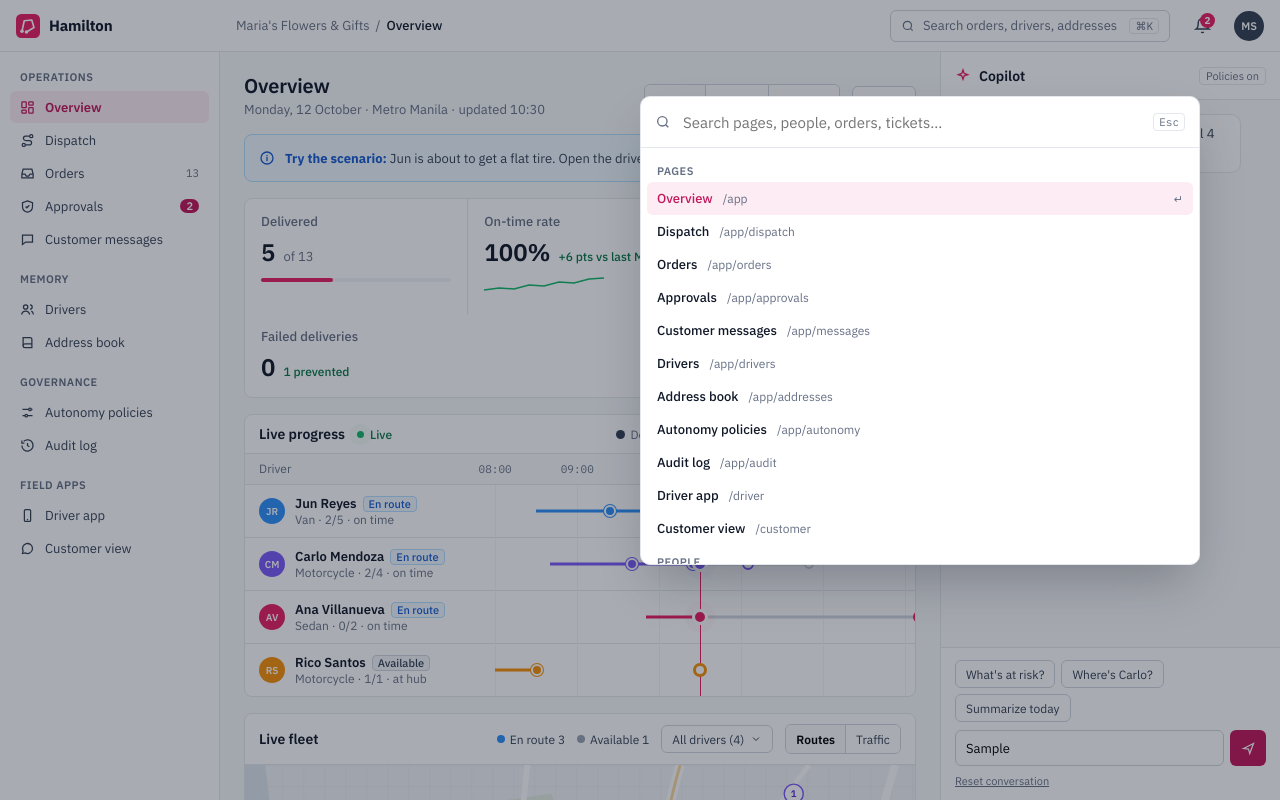
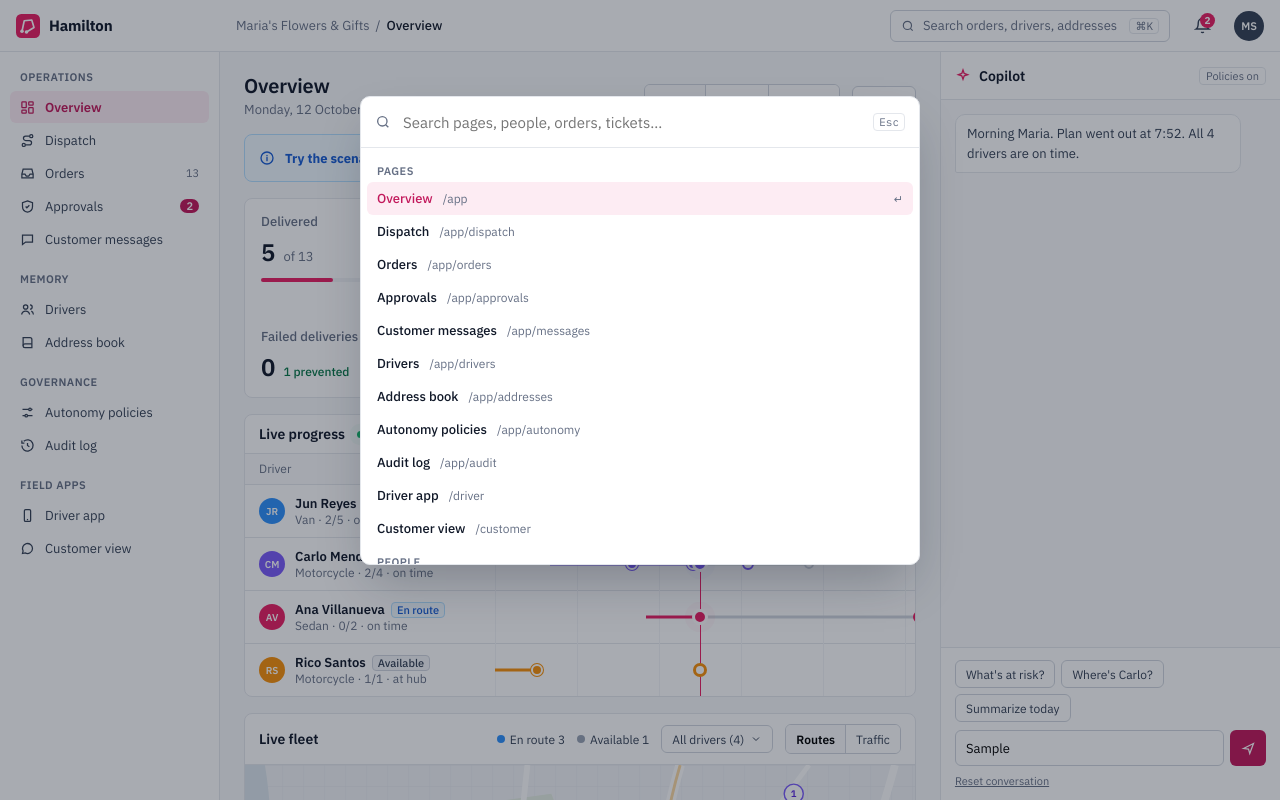
Before and after one commit to RufelleEmmanuelPactol/hamilton, a Next.js app in the folder web/: page /app in a window 1280 px wide. Both pictures are taken after typing "Sample" into the empty fields and a click on the button "Search orders, drivers, addresses". Shown: the top 800 px of the page. Built offline with nearby package versions, Linux system fonts and the light colour scheme.

Commit message:
Center search, profile and Coming soon dialogs
The fade-in animation reset transform, so translateX(-50%) centering was lost.

Co-Authored-By: Claude Opus 5.5 <noreply@anthropic.com>
Claude-Session: https://claude.ai/code/session_01CEhnZtsZK3DT1DEPtoGfZf

```diff
--- a/web/src/components/Overlays.tsx
+++ b/web/src/components/Overlays.tsx
@@ -146,7 +146,7 @@ function PersonCard({ p, rect, onClose }: { p: Person; rect: Rect; onClose: () =
         left: Math.max(12, Math.min(rect.left, window.innerWidth - W - 12)),
         ...(rect.bottom + 340 < window.innerHeight ? { top: rect.bottom + 8 } : { bottom: Math.max(12, window.innerHeight - rect.top + 8) }),
       }
-    : { left: "50%", top: "18vh", transform: "translateX(-50%)" };
+    : { left: 0, right: 0, margin: "0 auto", top: "18vh" };
   const today = p.kind === "driver" ? driverToday(p.key, phase, back) : null;
   const first = p.name.split(" ")[0];
   return (
@@ -261,7 +261,7 @@ function SoonModal({ label, onClose }: { label: string; onClose: () => void }) {
         role="alertdialog"
         aria-label="Coming soon"
         className="ham-in"
-        style={{ ...panel, position: "fixed", left: "50%", top: "22vh", transform: "translateX(-50%)", width: 420, maxWidth: "calc(100vw - 24px)", padding: "20px" }}
+        style={{ ...panel, position: "fixed", left: 0, right: 0, margin: "0 auto", top: "22vh", width: 420, maxWidth: "calc(100vw - 24px)", padding: "20px" }}
       >
         <div
           style={{
@@ -372,7 +372,7 @@ function Palette({ onClose }: { onClose: () => void }) {
         role="dialog"
         aria-label="Search"
         className="ham-in"
-        style={{ ...panel, position: "fixed", left: "50%", top: "12vh", transform: "translateX(-50%)", width: 560, maxWidth: "calc(100vw - 24px)", overflow: "hidden" }}
+        style={{ ...panel, position: "fixed", left: 0, right: 0, margin: "0 auto", top: "12vh", width: 560, maxWidth: "calc(100vw - 24px)", overflow: "hidden" }}
       >
         <div style={{ display: "flex", alignItems: "center", gap: 10, padding: "0 14px", borderBottom: "1px solid var(--line)" }}>
           <svg width="16" height="16" viewBox="0 0 24 24" fill="none" stroke="var(--mute)" strokeWidth="2" aria-hidden="true">
```
